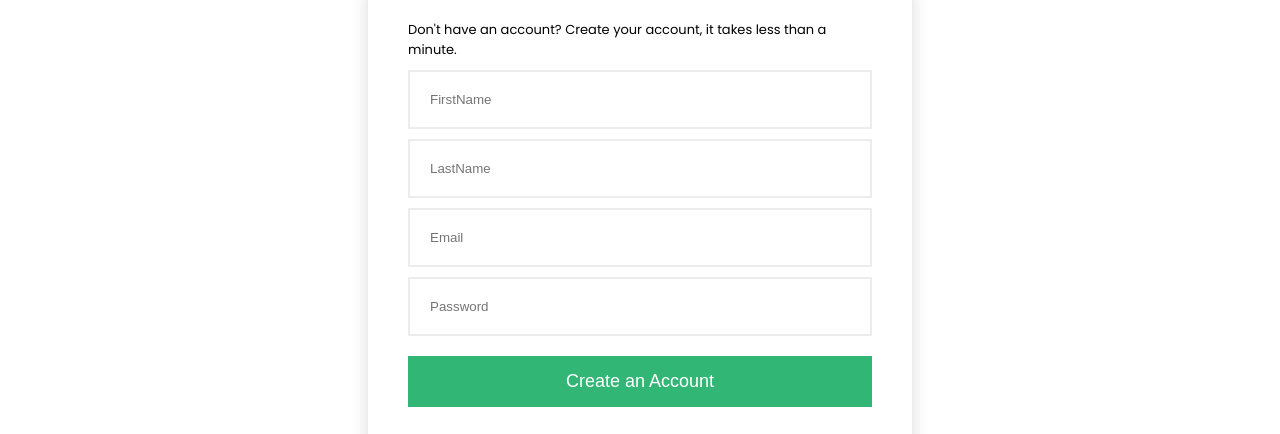
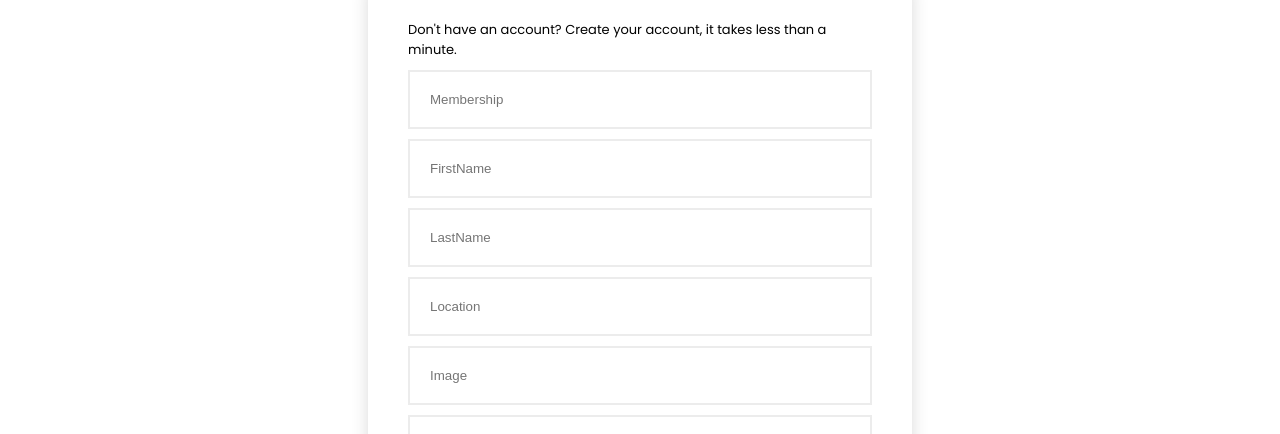
Before and after one commit to LincolinAngaya/linkpets-application, a React (Create React App) app in the folder client/: page /Register in a window 1280 px wide. Shown: the part 518-952 px from the top of the page. Built offline with nearby package versions, Linux system fonts and the light colour scheme.

Commit message:
work on front-end functionality

```diff
--- a/client/src/Components/login/Register.js
+++ b/client/src/Components/login/Register.js
@@ -5,21 +5,30 @@ import "./design.css"
 
 const Register = () => {
   const history = useHistory();
-
+    const[membership, setMembership] = useState("");
     const[firstname, setFirstname] = useState("");
     const[lastname, setLastname] = useState("");
+    const[location, setLocation] = useState("");
+    const[image, setImage] = useState("");
+    const[contact, setContact] = useState("");
     const[email, setEmail] = useState("");
     const[password, setPassword] = useState("");
 
 
     function handleOnChange(event){
-        if(event.target.name === "firstname"){
+      if(event.target.name === "membership"){
+            setMembership(event.target.value);
+        }else if(event.target.name === "firstname"){
             setFirstname(event.target.value);
-        }
-        else if (event.target.name === "lastname"){
+        }else if (event.target.name === "lastname"){
             setLastname(event.target.value);
-        }
-        else if (event.target.name === "email"){
+        }else if (event.target.name === "location"){
+            setLocation(event.target.value);
+        }else if (event.target.name === "image"){
+             setImage(event.target.value);
+        }else if (event.target.name === "contact"){
+             setContact(event.target.value);
+        }else if (event.target.name === "email"){
             setEmail(event.target.value);
         }
         else{
@@ -42,8 +51,11 @@ const Register = () => {
     function handleCreateAccount(event){
         event.preventDefault()
         const newAdmin = {
-            firstname: firstname,
-            lastname : lastname,
+            first_name: firstname,
+            last_name: lastname,
+            location: location,
+            image_url: image,
+            contact: contact,
             email: email.toLowerCase(),
             password: password
         }
@@ -66,9 +78,13 @@ const Register = () => {
           <div className='sign-box'>
             <p>Don't have an account? Create your account, it takes less than a minute.</p>
             <form action='' onSubmit={handleCreateAccount}>
-              <input type='text' name='firstname'  placeholder='FirstName' value ={firstname} required id="firstname" onChange={handleOnChange} />
-              <input type='text' name='lastname' placeholder='LastName' value ={lastname} required id="lastname" onChange={handleOnChange} />
-              <input type='text' name='email' placeholder='Email' value ={email} required id="lastname" onChange={handleOnChange} />
+              <input type='text' name='membership'  placeholder='Membership' value ={membership} required id="membership" onChange={handleOnChange} />
+              <input type='text' name='firs_tname'  placeholder='FirstName' value ={firstname} required id="firstname" onChange={handleOnChange} />
+              <input type='text' name='last_name' placeholder='LastName' value ={lastname} required id="lastname" onChange={handleOnChange} />
+               <input type='text' name='location' placeholder='Location' value ={location} required id="location" onChange={handleOnChange} />
+              <input type='text' name='image_url'  placeholder='Image' value ={image} required id="image_url" onChange={handleOnChange} />
+              <input type='text' name='contact' placeholder='Contact' value ={contact} required id="contact" onChange={handleOnChange} />
+              <input type='text' name='email' placeholder='Email' value ={email} required id="email" onChange={handleOnChange} />
               <input type='password' name='password' placeholder='Password'value={password} required onChange={handleOnChange} />
               <button type='submit' className='primary-btn'>
                 Create an Account
```
